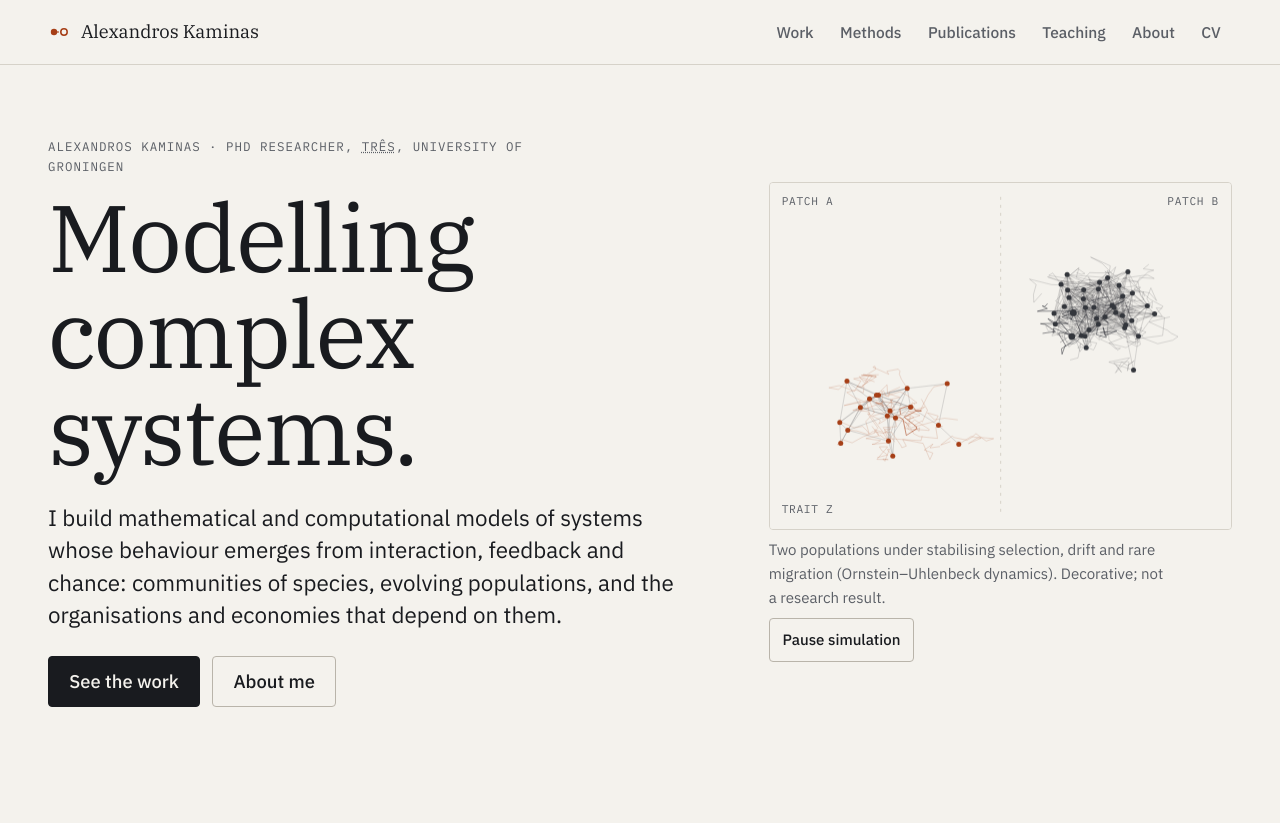
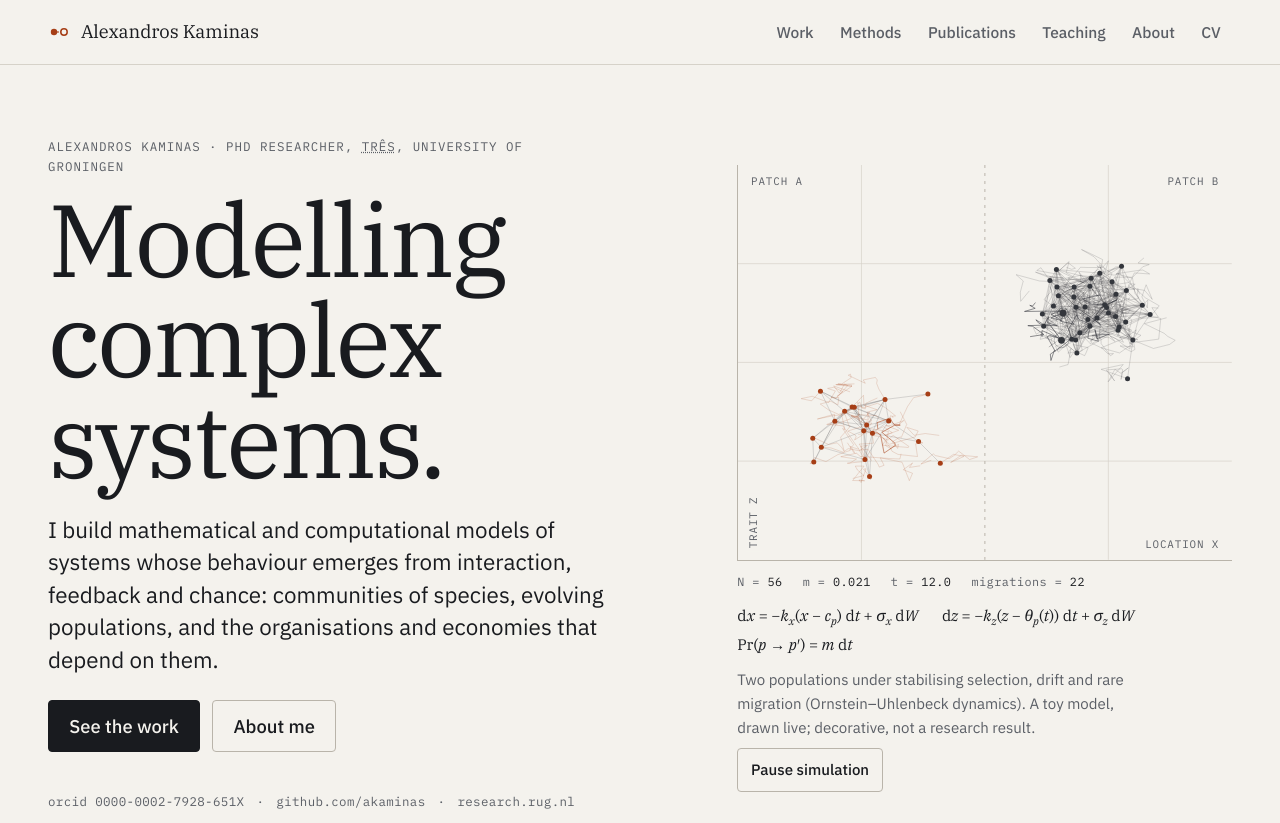
Before and after one commit to akaminas/akaminas.github.io, an Astro site: page / in a window 1280 px wide. Shown: the top 823 px of the page. Built offline with nearby package versions, Linux system fonts and the light colour scheme; Astro itself is replaced by a stand-in of ours.

Commit message:
feat: annotated-figure hero with live readouts and model equations

```diff
--- a/src/components/SystemField.astro
+++ b/src/components/SystemField.astro
@@ -1,7 +1,8 @@
 ---
 /**
- * Decorative simulation for the home page. Everything meaningful is in the
- * caption; the canvas itself is hidden from assistive technology.
+ * Decorative simulation for the home page, presented as an annotated figure:
+ * gridlines, axis labels, live readouts and the model equations. Everything
+ * meaningful is in text; the canvas itself is hidden from assistive technology.
  */
 interface Props {
   class?: string;
@@ -11,20 +12,43 @@ const { class: className = '' } = Astro.props;
 
 <figure class:list={['system-field', className]}>
   <div class="system-field__frame">
+    <svg class="system-field__grid" aria-hidden="true" viewBox="0 0 100 100" preserveAspectRatio="none">
+      <g class="grid-minor">
+        <line x1="25" y1="0" x2="25" y2="100" vector-effect="non-scaling-stroke" />
+        <line x1="75" y1="0" x2="75" y2="100" vector-effect="non-scaling-stroke" />
+        <line x1="0" y1="25" x2="100" y2="25" vector-effect="non-scaling-stroke" />
+        <line x1="0" y1="50" x2="100" y2="50" vector-effect="non-scaling-stroke" />
+        <line x1="0" y1="75" x2="100" y2="75" vector-effect="non-scaling-stroke" />
+      </g>
+      <line class="grid-divider" x1="50" y1="0" x2="50" y2="100" vector-effect="non-scaling-stroke" />
+    </svg>
     <canvas aria-hidden="true"></canvas>
-    <svg class="system-field__axes" aria-hidden="true" viewBox="0 0 100 100" preserveAspectRatio="none">
-      <line x1="50" y1="4" x2="50" y2="96" vector-effect="non-scaling-stroke" />
-    </svg>
     <span class="system-field__label system-field__label--a" aria-hidden="true">patch A</span>
     <span class="system-field__label system-field__label--b" aria-hidden="true">patch B</span>
-    <span class="system-field__label system-field__label--z" aria-hidden="true">trait z</span>
+    <span class="system-field__label system-field__label--y" aria-hidden="true">trait z</span>
+    <span class="system-field__label system-field__label--x" aria-hidden="true">location x</span>
   </div>
+
+  <div class="system-field__readouts" aria-hidden="true">
+    <span>N = <b data-readout="n">56</b></span>
+    <span>m = <b data-readout="m">0.021</b></span>
+    <span>t = <b data-readout="t">0.0</b></span>
+    <span>migrations = <b data-readout="migrations">0</b></span>
+  </div>
+
   <figcaption class="system-field__caption">
-    <span>
-      Two populations under stabilising selection, drift and rare migration (Ornstein–Uhlenbeck dynamics). Decorative;
-      not a research result.
-    </span>
-    <button type="button" data-toggle aria-pressed="false" hidden>Pause simulation</button>
+    <p class="system-field__model">
+      <span class="eq">d<i>x</i> = −<i>k<sub>x</sub></i>(<i>x</i> − <i>c<sub>p</sub></i>) d<i>t</i> + <i>σ<sub>x</sub></i> d<i>W</i></span>
+      <span class="eq">d<i>z</i> = −<i>k<sub>z</sub></i>(<i>z</i> − <i>θ<sub>p</sub></i>(<i>t</i>)) d<i>t</i> + <i>σ<sub>z</sub></i> d<i>W</i></span>
+      <span class="eq">Pr(<i>p</i> → <i>p</i>′) = <i>m</i> d<i>t</i></span>
+    </p>
+    <p class="system-field__note">
+      <span>
+        Two populations under stabilising selection, drift and rare migration (Ornstein–Uhlenbeck dynamics). A toy model,
+        drawn live; decorative, not a research result.
+      </span>
+      <button type="button" data-toggle aria-pressed="false" hidden>Pause simulation</button>
+    </p>
   </figcaption>
 </figure>
 
@@ -32,73 +56,124 @@ const { class: className = '' } = Astro.props;
   .system-field {
     margin: 0;
     display: grid;
-    gap: var(--space-2);
+    gap: var(--space-3);
   }
   .system-field__frame {
     position: relative;
-    aspect-ratio: 4 / 3;
-    border: var(--rule) solid var(--line);
-    border-radius: var(--radius);
+    aspect-ratio: 5 / 4;
+    border-left: var(--rule) solid var(--line-strong);
+    border-bottom: var(--rule) solid var(--line-strong);
     overflow: hidden;
     background: var(--bg);
   }
   @media (max-width: 47.99rem) {
     .system-field__frame {
-      aspect-ratio: 16 / 9;
-      max-height: 15rem;
+      aspect-ratio: 16 / 10;
+      max-height: 16rem;
     }
   }
-  .system-field canvas {
+  .system-field canvas,
+  .system-field__grid {
     position: absolute;
     inset: 0;
     width: 100%;
     height: 100%;
   }
-  .system-field__axes {
-    position: absolute;
-    inset: 0;
-    width: 100%;
-    height: 100%;
+  .system-field__grid {
     pointer-events: none;
   }
-  .system-field__axes line {
+  .system-field__grid .grid-minor line {
     stroke: var(--line);
+    stroke-width: 1;
+    opacity: 0.7;
+  }
+  .system-field__grid .grid-divider {
+    stroke: var(--line-strong);
     stroke-dasharray: 3 5;
   }
   .system-field__label {
     position: absolute;
     font-family: var(--font-mono);
-    font-size: 0.7rem;
-    letter-spacing: 0.06em;
+    font-size: 0.68rem;
+    letter-spacing: 0.08em;
     text-transform: uppercase;
     color: var(--muted);
     pointer-events: none;
+    background: var(--bg);
+    padding: 0 0.3em;
   }
   .system-field__label--a {
-    left: 0.75rem;
-    top: 0.6rem;
+    left: 0.6rem;
+    top: 0.5rem;
   }
   .system-field__label--b {
-    right: 0.75rem;
-    top: 0.6rem;
+    right: 0.6rem;
+    top: 0.5rem;
   }
-  .system-field__label--z {
-    left: 0.75rem;
-    bottom: 0.6rem;
+  .system-field__label--y {
+    left: 0.4rem;
+    bottom: 0.5rem;
+    writing-mode: vertical-rl;
+    transform: rotate(180deg);
+    padding: 0.3em 0;
+  }
+  .system-field__label--x {
+    right: 0.6rem;
+    bottom: 0.4rem;
+  }
+  .system-field__readouts {
+    display: flex;
+    flex-wrap: wrap;
+    gap: 0.25rem 1.25rem;
+    font-family: var(--font-mono);
+    font-size: 0.74rem;
+    letter-spacing: 0.04em;
+    color: var(--muted);
+  }
+  .system-field__readouts b {
+    font-weight: 400;
+    color: var(--ink);
+    font-variant-numeric: tabular-nums;
   }
   .system-field__caption {
+    display: grid;
+    gap: var(--space-3);
+    font-size: var(--step--1);
+    color: var(--muted);
+  }
+  .system-field__model {
+    margin: 0;
+    display: flex;
+    flex-wrap: wrap;
+    gap: 0.25rem 1.5rem;
+    font-family: var(--font-serif);
+    font-size: 0.95rem;
+    color: var(--ink);
+    max-width: none;
+  }
+  .system-field__model .eq {
+    white-space: nowrap;
+  }
+  .system-field__model i {
+    font-style: italic;
+  }
+  .system-field__model sub {
+    font-size: 0.72em;
+    line-height: 0;
+  }
+  .system-field__note {
+    margin: 0;
     display: flex;
     flex-wrap: wrap;
     justify-content: space-between;
     align-items: center;
     gap: var(--space-2) var(--space-4);
-    font-size: var(--step--1);
-    color: var(--muted);
+    max-width: none;
   }
-  .system-field__caption span {
-    max-width: 44ch;
+  .system-field__note span {
+    max-width: 46ch;
   }
-  .system-field__caption button {
+  .system-field__note button {
     background: transparent;
     border: var(--rule) solid var(--line-strong);
     border-radius: var(--radius);
@@ -109,7 +184,7 @@ const { class: className = '' } = Astro.props;
     font-size: var(--step--1);
     font-weight: 500;
   }
-  .system-field__caption button:hover {
+  .system-field__note button:hover {
     border-color: var(--ink);
   }
 </style>
--- a/src/pages/index.astro
+++ b/src/pages/index.astro
@@ -66,6 +66,13 @@ const websiteSchema = {
         <a class="button button--primary" href="/work/">See the work</a>
         <a class="button" href="/about/">About me</a>
       </div>
+      <p class="hero__ids">
+        <a href={site.profiles.orcid} rel="me noopener">orcid {site.orcidId}</a>
+        <span aria-hidden="true">·</span>
+        <a href={site.profiles.github} rel="me noopener">github.com/akaminas</a>
+        <span aria-hidden="true">·</span>
+        <a href={site.profiles.rug} rel="noopener">research.rug.nl</a>
+      </p>
     </div>
     <SystemField class="hero__visual" />
   </section>
@@ -221,23 +228,60 @@ const websiteSchema = {
   }
   @media (min-width: 60rem) {
     .hero {
-      grid-template-columns: minmax(0, 7fr) minmax(0, 5fr);
-      gap: var(--space-8);
+      grid-template-columns: minmax(0, 6fr) minmax(0, 6fr);
+      gap: var(--space-9);
       padding-block: var(--space-8) var(--space-9);
       min-height: calc(100dvh - 4rem);
     }
   }
+  @media (min-width: 80rem) {
+    .hero {
+      grid-template-columns: minmax(0, 7fr) minmax(0, 6fr);
+    }
+  }
   .hero__title {
-    font-size: var(--step-5);
+    font-size: clamp(3rem, 1.6rem + 6vw, 7rem);
     margin-block: var(--space-3) var(--space-5);
-    letter-spacing: -0.02em;
-    line-height: 1.02;
+    letter-spacing: -0.025em;
+    line-height: 0.98;
   }
   .hero__actions {
     display: flex;
     flex-wrap: wrap;
     gap: var(--space-3);
     margin-top: var(--space-5);
+  }
+  .hero__ids {
+    margin: var(--space-6) 0 0;
+    font-family: var(--font-mono);
+    font-size: 0.78rem;
+    letter-spacing: 0.03em;
+    color: var(--muted);
+    display: flex;
+    flex-wrap: wrap;
+    align-items: center;
+    gap: 0.25rem 0.75rem;
+    max-width: none;
+  }
+  .hero__ids a {
+    text-decoration: none;
+    display: inline-flex;
+    align-items: center;
+    min-height: 2.25rem;
+  }
+  .hero__ids a:hover {
+    color: var(--accent);
+    text-decoration: underline;
+  }
+  @media (max-width: 47.99rem) {
+    .hero__ids {
+      flex-direction: column;
+      align-items: flex-start;
+      gap: 0;
+    }
+    .hero__ids span {
+      display: none;
+    }
   }
   .h-section {
     font-size: var(--step-2);
--- a/src/scripts/system-field.ts
+++ b/src/scripts/system-field.ts
@@ -82,11 +82,24 @@ export function mountSystemField(root: HTMLElement): void {
   let colourA = '#a63e16';
   let colourB = '#33363c';
   let colourLink = 'rgba(0,0,0,0.12)';
-  let bg = '#f4f2ed';
 
   const centre = [0.27, 0.73]; // patch centres along x
   const theta = [0.42, 0.58]; // initial trait optima
   let t = 0;
+  let migrations = 0;
+  let frames = 0;
+  const readouts = {
+    t: root.querySelector<HTMLElement>('[data-readout="t"]'),
+    mig: root.querySelector<HTMLElement>('[data-readout="migrations"]'),
+    n: root.querySelector<HTMLElement>('[data-readout="n"]'),
+    m: root.querySelector<HTMLElement>('[data-readout="m"]'),
+  };
+  const updateReadouts = () => {
+    if (readouts.t) readouts.t.textContent = t.toFixed(1);
+    if (readouts.mig) readouts.mig.textContent = String(migrations);
+  };
+  if (readouts.n) readouts.n.textContent = String(params.n);
+  if (readouts.m) readouts.m.textContent = (params.m / params.dt).toFixed(3);
 
   const pop: Individual[] = [];
   const reset = () => {
@@ -107,7 +120,6 @@ export function mountSystemField(root: HTMLElement): void {
     colourA = cssVar(root, '--canvas-a', colourA);
     colourB = cssVar(root, '--canvas-b', colourB);
     colourLink = cssVar(root, '--canvas-link', colourLink);
-    bg = cssVar(root, '--bg', bg);
   };
 
   const resize = () => {
@@ -118,8 +130,7 @@ export function mountSystemField(root: HTMLElement): void {
     canvas.width = Math.round(width * dpr);
     canvas.height = Math.round(height * dpr);
     ctx.setTransform(dpr, 0, 0, dpr, 0, 0);
-    ctx.fillStyle = bg;
-    ctx.fillRect(0, 0, width, height);
+    ctx.clearRect(0, 0, width, height);
   };
 
   const step = () => {
@@ -145,14 +156,16 @@ export function mountSystemField(root: HTMLElement): void {
       if (Math.random() < m) {
         ind.p = ind.p === 0 ? 1 : 0;
         ind.age = 0;
+        migrations += 1;
       }
     }
+    frames += 1;
+    if (frames % 10 === 0) updateReadouts();
   };
 
   const draw = () => {
     ctx.globalAlpha = 1;
-    ctx.fillStyle = bg;
-    ctx.fillRect(0, 0, width, height);
+    ctx.clearRect(0, 0, width, height); // transparent: the SVG grid beneath stays visible
 
     const r = params.linkRadius * Math.hypot(width, height);
     // Links (interaction network): pairs in the same patch closer than r.
@@ -251,6 +264,7 @@ export function mountSystemField(root: HTMLElement): void {
   const staticFrame = () => {
     // Burn in the process, then draw once with no trails.
     for (let i = 0; i < 240; i++) step();
+    updateReadouts();
     draw();
   };
 
```
